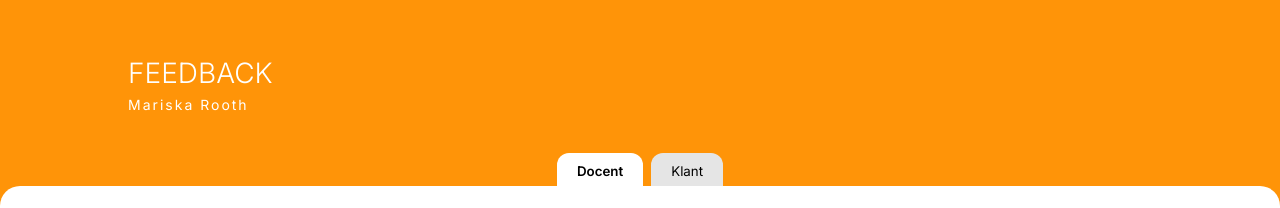
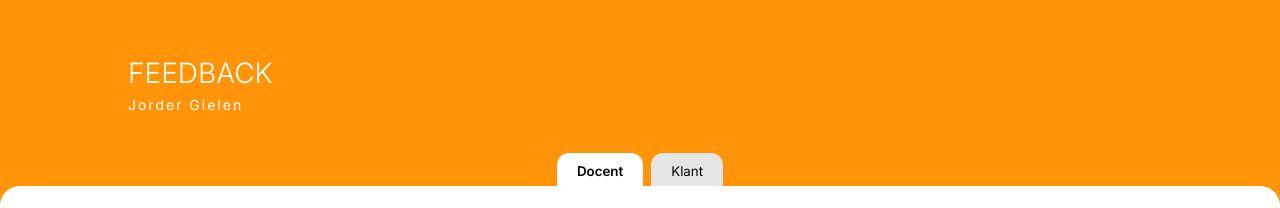
Before and after one commit to TomsProgramming/waarderingsapp, a Nuxt app: page /student/feedback in a window 1280 px wide. Shown: the top 208 px of the page. Built offline with nearby package versions, Linux system fonts and the light colour scheme.

Commit message:
feedbackpagina

```diff
--- a/app/pages/student/feedback.vue
+++ b/app/pages/student/feedback.vue
@@ -66,7 +66,7 @@ const bevestigVerwijder = () => {
 
         <header class="paginaHoofd">
             <span class="feedbackTitel">FEEDBACK</span>
-            <span class="docentNaam">Mariska Rooth</span>
+            <span class="docentNaam">Jorder Gielen</span>
         </header>
 
         <div class="tabs">
@@ -90,11 +90,6 @@ const bevestigVerwijder = () => {
                         <span class="klantNaam">{{ item.klant }}</span>
                     </div>
                     <p class="kaartTekst">{{ item.tekst }}</p>
-                    <!-- <button class="verwijderKnop" aria-label="Verwijder feedback" @click="openVerwijderPopup(item.id)">
-                        <svg viewBox="0 0 24 24" width="22" height="22" fill="currentColor">
-                            <path d="M3 6h18v2H3V6zm2 3h14l-1.5 12h-11L5 9zm5-6h4v2h-4V3z" />
-                        </svg>
-                    </button> -->
                 </div>
             </main>
 
```
